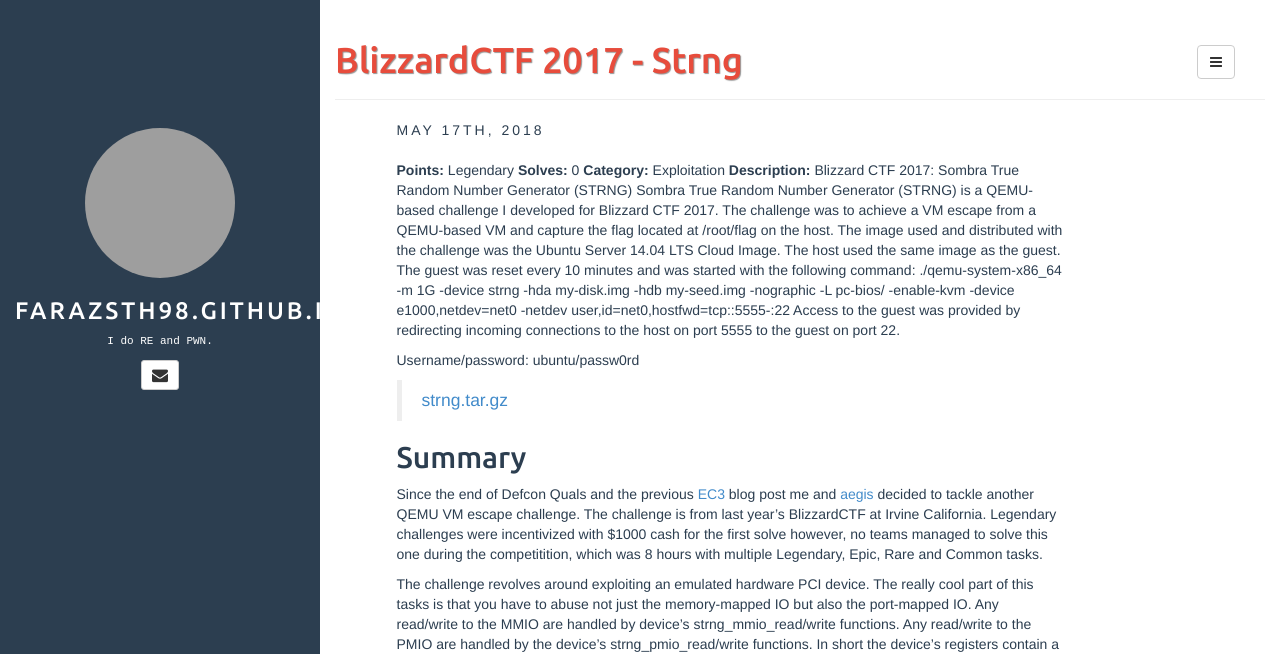
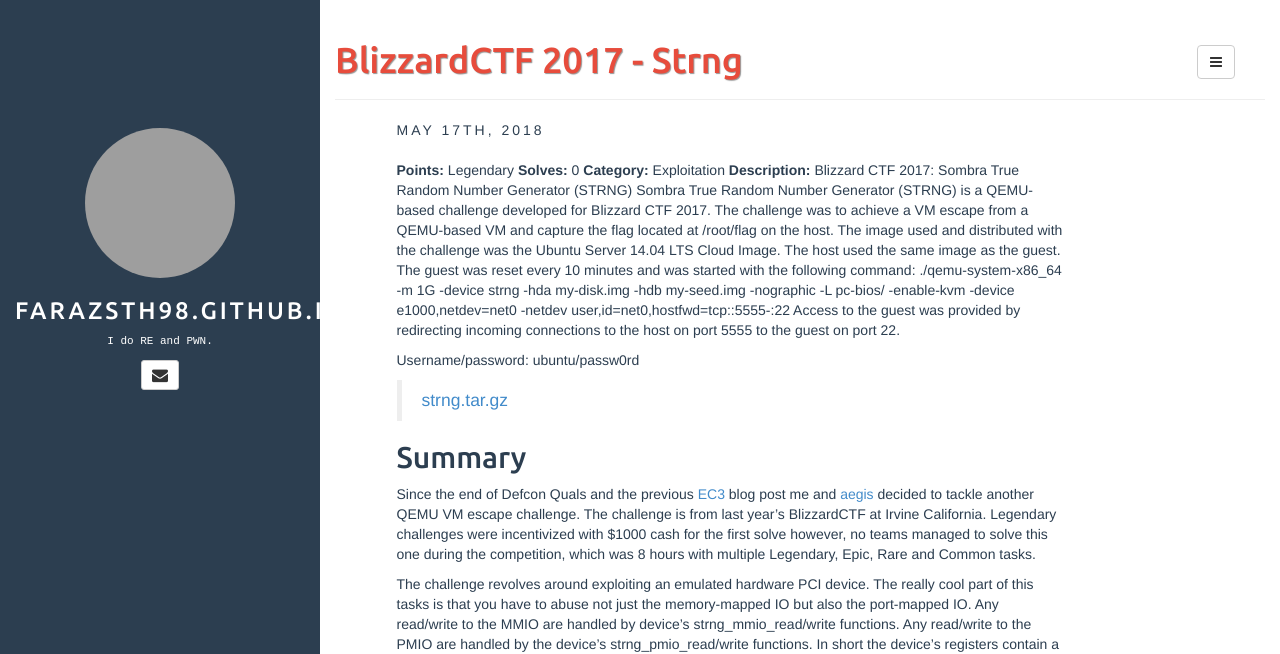
Before and after one commit to farazsth98/farazsth98.github.io, a Jekyll site: the page built from _posts/2018-05-17-BlizzardCTF-2017-Strng.md, in a window 1280 px wide and 900 px high. Shown: the top 654 px of the window. Built offline with Jekyll 4.4.1, drawn with Linux system fonts in a browser that asks for light colours; comment, search, counter and statistics services are not loaded; some of the changed text lies outside the part shown; grey boxes are pictures that could not be loaded.

Commit message:
blizzctf strng

```diff
--- a/_posts/2018-05-17-BlizzardCTF-2017-Strng.md
+++ b/_posts/2018-05-17-BlizzardCTF-2017-Strng.md
@@ -10,19 +10,19 @@
 **Solves:** 0
 **Category:** Exploitation
 **Description:** Blizzard CTF 2017: Sombra True Random Number Generator (STRNG)
-Sombra True Random Number Generator (STRNG) is a QEMU-based challenge I developed for Blizzard CTF 2017. The challenge was to achieve a VM escape from a QEMU-based VM and capture the flag located at /root/flag on the host.
+Sombra True Random Number Generator (STRNG) is a QEMU-based challenge developed for Blizzard CTF 2017. The challenge was to achieve a VM escape from a QEMU-based VM and capture the flag located at /root/flag on the host.
 The image used and distributed with the challenge was the Ubuntu Server 14.04 LTS Cloud Image. The host used the same image as the guest. The guest was reset every 10 minutes and was started with the following command:
 ./qemu-system-x86_64 -m 1G -device strng -hda my-disk.img -hdb my-seed.img -nographic -L pc-bios/ -enable-kvm -device e1000,netdev=net0 -netdev user,id=net0,hostfwd=tcp::5555-:22
 Access to the guest was provided by redirecting incoming connections to the host on port 5555 to the guest on port 22.
 
 Username/password: ubuntu/passw0rd
 
-> [strng.tar.gz]({{site.url}}/assets/strng.tar.gz)
+> [strng.tar.gz](https://github.com/rcvalle/blizzardctf2017/raw/master/strng.tar.gz)
 
 
 ## Summary
 
-Since the end of Defcon Quals and the previous [EC3]({{site.url}}/exploitation/2018/05/13/DefconQuals-2018-EC3.html) blog post me and [aegis](https://twitter.com/lunixbochs) decided to tackle another QEMU VM escape challenge. The challenge is from last year's BlizzardCTF at Irvine California. Legendary challenges were incentivized with $1000 cash for the first solve however, no teams managed to solve this one during the competitition, which was 8 hours with multiple Legendary, Epic, Rare and Common tasks.
+Since the end of Defcon Quals and the previous [EC3]({{site.url}}/exploitation/2018/05/13/DefconQuals-2018-EC3.html) blog post me and [aegis](https://twitter.com/lunixbochs) decided to tackle another QEMU VM escape challenge. The challenge is from last year's BlizzardCTF at Irvine California. Legendary challenges were incentivized with $1000 cash for the first solve however, no teams managed to solve this one during the competition, which was 8 hours with multiple Legendary, Epic, Rare and Common tasks.
 
 The challenge revolves around exploiting an emulated hardware PCI device. The really cool part of this tasks is that you have to abuse not just the memory-mapped IO but also the port-mapped IO. Any read/write to the MMIO are handled by device's strng_mmio_read/write functions. Any read/write to the PMIO are handled by the device's strng_pmio_read/write functions. In short the device's registers contain a buffer and a couple of function pointers to srand, rand and rand_r. We have out-of-bound access bug from strng_pmio_write due to index buffer not being validated. The plan is to leak libc address and overwrite one of the function pointers with system@libc, then we can execute arbitrary commands on the host to retrieve the flag.
 
@@ -509,7 +511,7 @@
 {% endhighlight %}
 
 
-### Special thanks to [aegis](https://twitter.com/lunixbochs) and the task author [rcvalle](https://twitter.com/rcvalle?lang=en) for helping me understand QEMU and IO emulation. Thanks for the challenge. :)
+> Special thanks to [aegis](https://twitter.com/lunixbochs) and the task author [rcvalle](https://twitter.com/rcvalle?lang=en) for helping me understand QEMU and IO emulation. Thanks for the challenge. :)
 
 ### Links and references
 * [Source of the task](https://github.com/rcvalle/blizzardctf2017) - The author only published this after the exploit was completed
```
Also changed, not shown: other parts of _posts/2018-05-17-BlizzardCTF-2017-Strng.md (+5 -3 lines), 1 other file.
